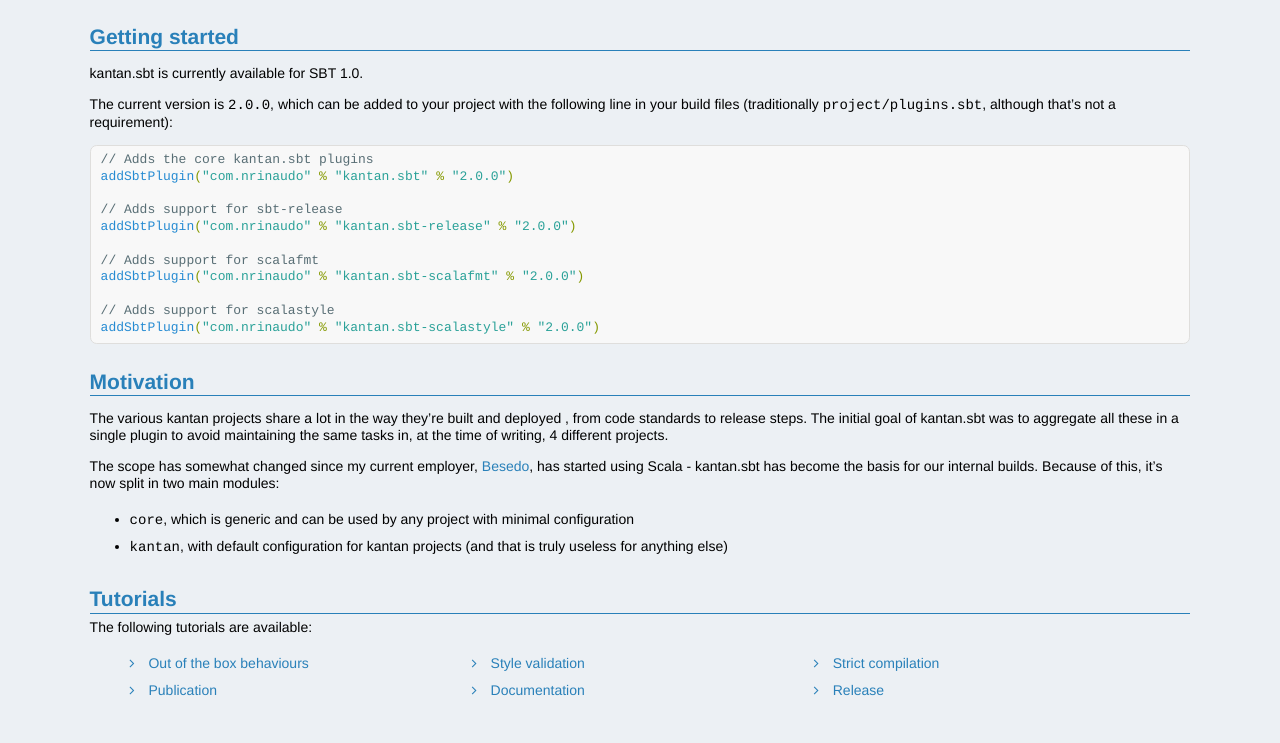
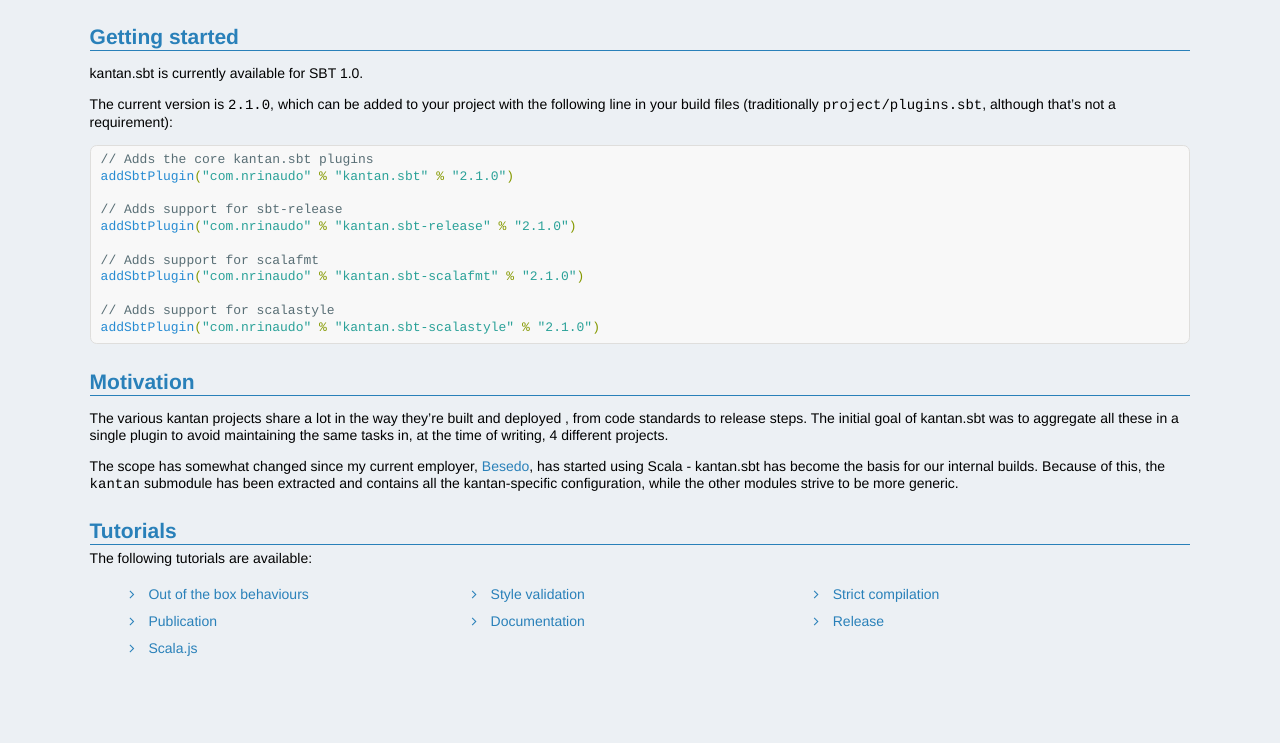
Before and after one commit to nrinaudo/kantan.sbt, a Jekyll site: the page built from index.md, in a window 1280 px wide. Shown: the part 431-1174 px from the top of the page. Built offline with Jekyll 4.4.1, drawn with Linux system fonts in a browser that asks for light colours; after the commit the page ends 1133 px from its top, so only the background shows below that.

Commit message:
updated site

````diff
--- a/index.md
+++ b/index.md
@@ -12,21 +12,21 @@ kantan.sbt is a collection of [SBT] plugins and settings used by all kantan.proj
 
 kantan.sbt is currently available for SBT 1.0.
 
-The current version is `2.0.0`, which can be added to your project with the following line
+The current version is `2.1.0`, which can be added to your project with the following line
 in your build files (traditionally `project/plugins.sbt`, although that's not a requirement):
 
 ```scala
 // Adds the core kantan.sbt plugins
-addSbtPlugin("com.nrinaudo" % "kantan.sbt" % "2.0.0")
+addSbtPlugin("com.nrinaudo" % "kantan.sbt" % "2.1.0")
 
 // Adds support for sbt-release
-addSbtPlugin("com.nrinaudo" % "kantan.sbt-release" % "2.0.0")
+addSbtPlugin("com.nrinaudo" % "kantan.sbt-release" % "2.1.0")
 
 // Adds support for scalafmt
-addSbtPlugin("com.nrinaudo" % "kantan.sbt-scalafmt" % "2.0.0")
+addSbtPlugin("com.nrinaudo" % "kantan.sbt-scalafmt" % "2.1.0")
 
 // Adds support for scalastyle
-addSbtPlugin("com.nrinaudo" % "kantan.sbt-scalastyle" % "2.0.0")
+addSbtPlugin("com.nrinaudo" % "kantan.sbt-scalastyle" % "2.1.0")
 ```
 
 ## Motivation
@@ -36,11 +36,8 @@ to release steps. The initial goal of kantan.sbt was to aggregate all these in a
 avoid maintaining the same tasks in, at the time of writing, 4 different projects.
 
 The scope has somewhat changed since my current employer, [Besedo](https://besedo.com/), has started
-using Scala - kantan.sbt has become the basis for our internal builds. Because of this, it's now split
-in two main modules:
-
-* `core`, which is generic and can be used by any project with minimal configuration
-* `kantan`, with default configuration for kantan projects (and that is truly useless for anything
-  else)
+using Scala - kantan.sbt has become the basis for our internal builds. Because of this, the `kantan`
+submodule has been extracted and contains all the kantan-specific configuration, while the other modules
+strive to be more generic.
 
 [SBT]:https://www.scala-sbt.org/
````
Also changed, not shown: release.md (+1 -1 lines), scalajs.md (added, +23 -0 lines), style.md (+2 -2 lines).
